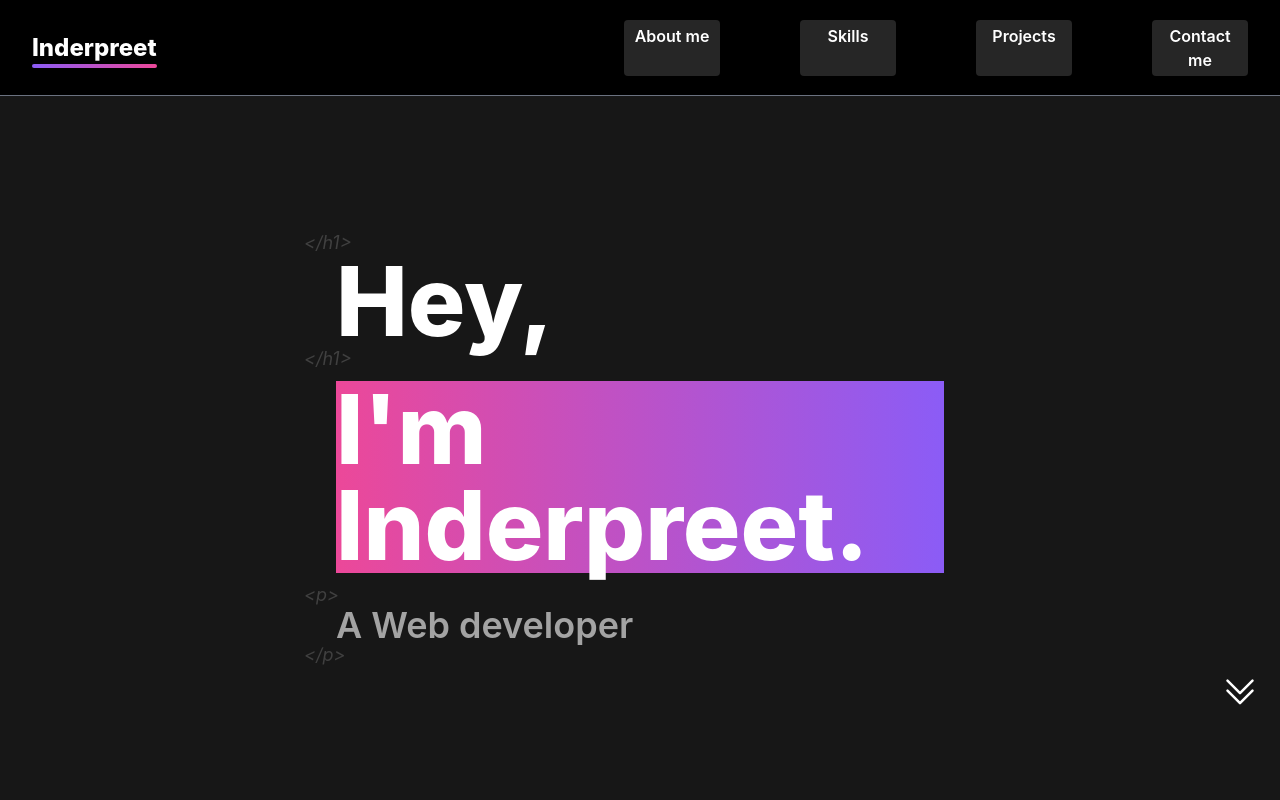
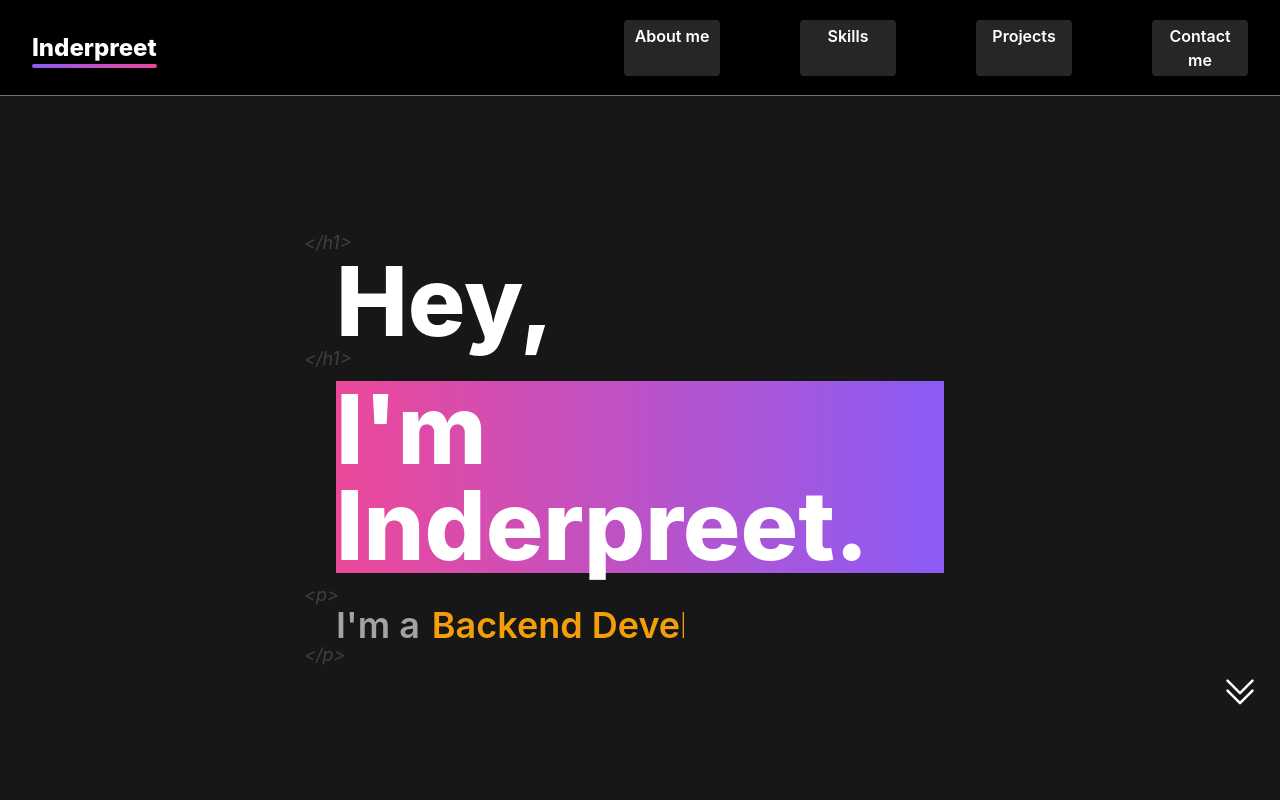
Before and after one commit to Inderpreet-React/portfolio, a React (Create React App) app: page / in a window 1280 px wide. Shown: the top 800 px of the page. Built offline with nearby package versions, Linux system fonts and the light colour scheme.

Commit message:
animation implemented

```diff
--- a/src/components/AboutMe.js
+++ b/src/components/AboutMe.js
@@ -1,8 +1,21 @@
-import React from "react";
+import React, { useState } from "react";
 import { motion } from "framer-motion";
 import ScrollDown from "./ScrollDown";
 
 export default function AboutMe({ isAboutMeRef }) {
+	const [currentName, setCurrentName] = useState("Frontend Developer.");
+
+	const changeName = () => {
+		if (currentName === "Frontend Developer.") {
+			setCurrentName("Backend Developer.");
+			return;
+		}
+		setCurrentName("Frontend Developer.");
+		return;
+	};
+
+	setTimeout(changeName, 5000);
+
 	return (
 		<section id="aboutme">
 			<div className="relative flex h-screen flex-col overflow-hidden bg-neutral-900 pt-24 text-white">
@@ -53,13 +66,15 @@ export default function AboutMe({ isAboutMeRef }) {
 						viewport={{ once: true }}
 						className="relative flex w-full flex-col whitespace-normal text-2xl font-semibold text-neutral-400 md:w-1/2 md:text-4xl"
 					>
+						<div className="flex">
 							<span className="absolute -top-6 -left-2 text-lg font-normal italic text-neutral-700 md:-left-8">
 								{"<p> "}
 							</span>
-						A Web developer
+							I'm a <h1 className="iam ml-3 text-amber-500"> {currentName}</h1>
 							<span className="absolute -bottom-6 -left-2 text-lg font-normal italic text-neutral-700 md:-left-8">
 								{" </p>"}
 							</span>
+						</div>
 					</motion.h1>
 				</div>
 			</div>
--- a/src/index.css
+++ b/src/index.css
@@ -117,3 +117,39 @@ code {
 		transform: scaleX(0.9) scaleY(1);
 	}
 }
+
+.iam {
+	overflow: hidden; /* Ensures the content is not revealed until the animation */
+	border-right: 0.15em solid orange; /* The typwriter cursor */
+	white-space: nowrap; /* Keeps the content on a single line */
+	/* margin: 0 auto; Gives that scrolling effect as the typing happens */
+	width: 0;
+	animation: typing 5s steps(45, end) forwards infinite,
+		blink-caret 1s step-end infinite;
+	max-width: min-content;
+}
+
+/* The typing effect */
+@keyframes typing {
+	0%,
+	100% {
+		width: 0;
+	}
+	50% {
+		width: 100%;
+	}
+	90% {
+		width: 0;
+	}
+}
+
+/* The typewriter cursor effect */
+@keyframes blink-caret {
+	from,
+	to {
+		border-color: transparent;
+	}
+	50% {
+		border-color: orange;
+	}
+}
```
Lines whose indentation alone changed are shown as unchanged.
